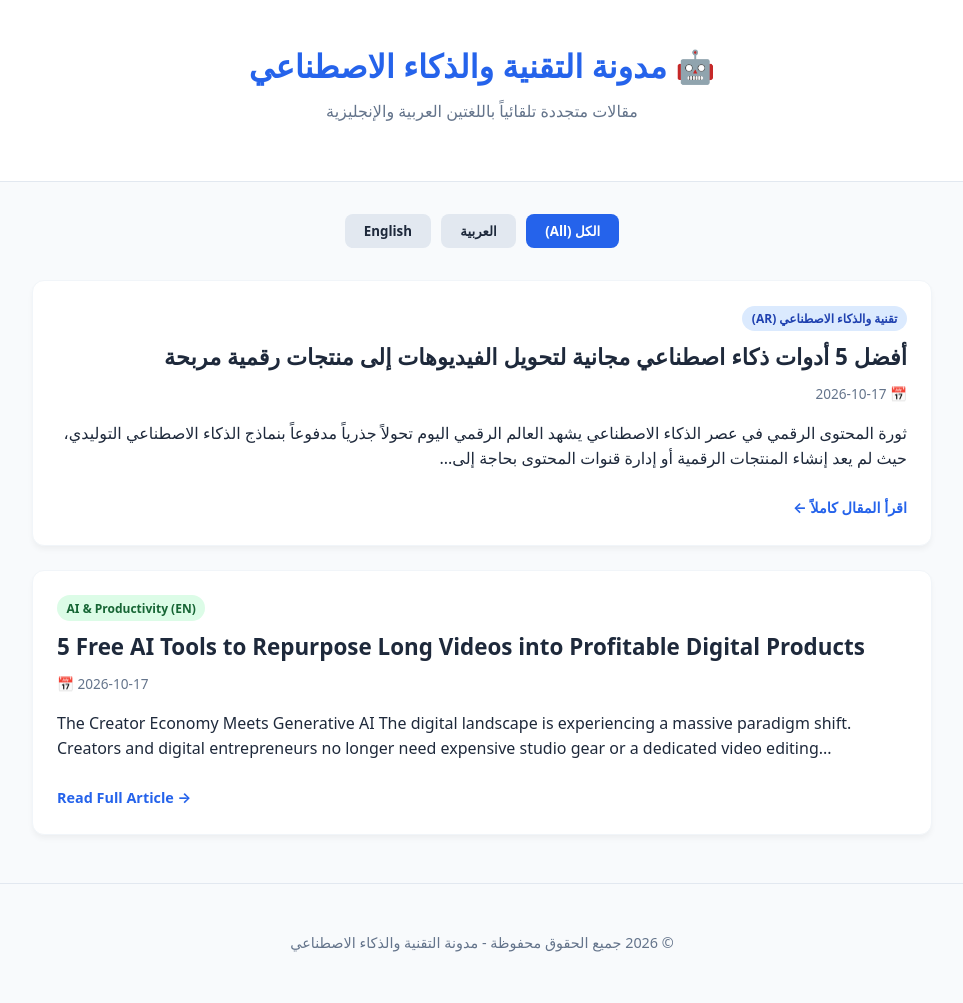
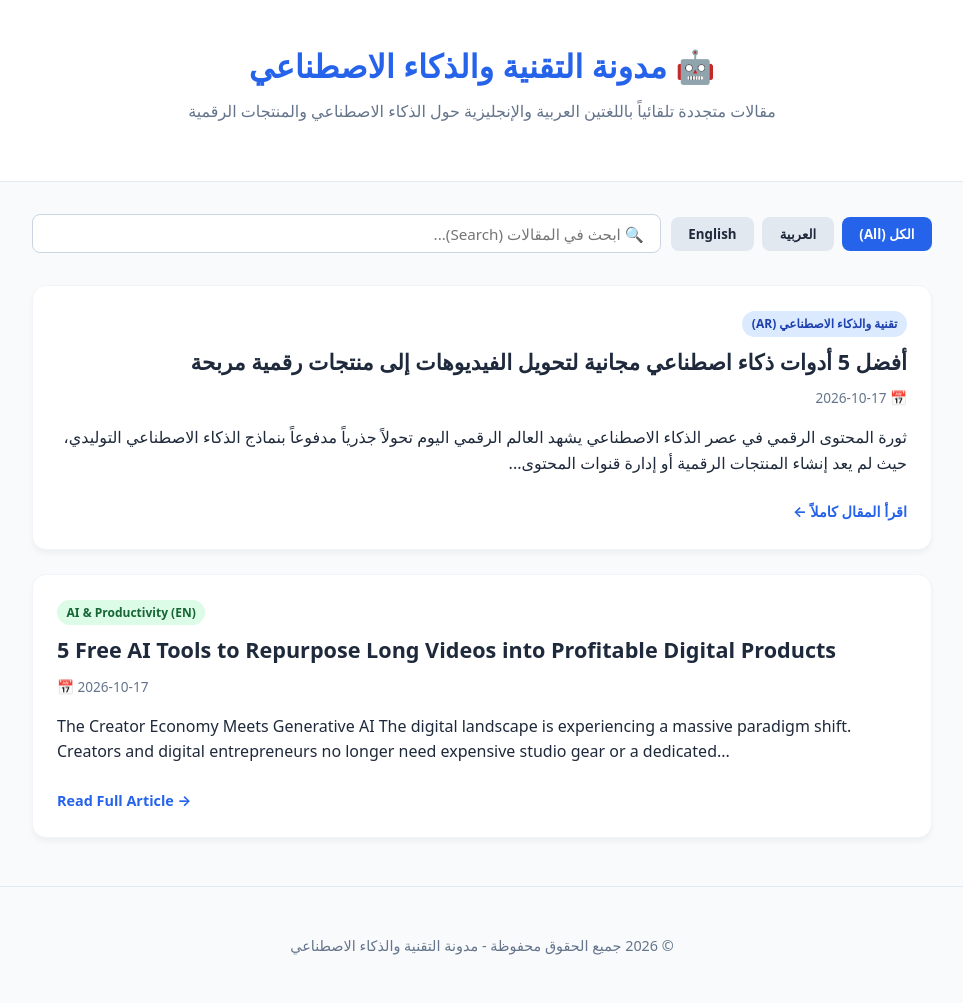
Before and after one commit to neuraltech-ai/Youstoredu, a Jekyll site: the page built from index.html, in a window 1280 px wide. Shown: the whole page, without its empty margins (158-1121 px from the left). Built offline with Jekyll 4.4.1, drawn with Linux system fonts in a browser that asks for light colours.

Commit message:
Add AI thumbnails, SEO sitemap, search bar, promo box, and twice-daily schedule

```diff
--- a/_config.yml
+++ b/_config.yml
@@ -1,4 +1,8 @@
 title: "مدونة التقنية والذكاء الاصطناعي"
-description: "مقالات متجددة تلقائياً باللغتين العربية والإنجليزية"
+description: "مقالات متجددة تلقائياً باللغتين العربية والإنجليزية حول الذكاء الاصطناعي والمنتجات الرقمية"
+url: "https://youlaa24.github.io"
 markdown: kramdown
 permalink: /:year/:month/:day/:title.html
+plugins:
+  - jekyll-sitemap
+  - jekyll-seo-tag
--- a/index.html
+++ b/index.html
@@ -6,6 +6,8 @@
     <meta charset="UTF-8">
     <meta name="viewport" content="width=device-width, initial-scale=1.0">
     <title>{{ site.title }}</title>
+    <meta name="description" content="{{ site.description }}">
+    {% seo %}
     <style>
         :root { --primary: #2563eb; --bg: #f8fafc; --card-bg: #ffffff; --text: #1e293b; --text-light: #64748b; }
         body { font-family: system-ui, -apple-system, sans-serif; background: var(--bg); color: var(--text); margin: 0; padding: 0; line-height: 1.6; }
@@ -13,12 +15,16 @@
         header h1 { margin: 0; color: var(--primary); font-size: 2rem; }
         header p { color: var(--text-light); margin-top: 0.5rem; }
         .container { max-width: 900px; margin: 2rem auto; padding: 0 1rem; }
-        .tabs { display: flex; justify-content: center; gap: 10px; margin-bottom: 2rem; }
-        .tab-btn { padding: 0.5rem 1.2rem; border: none; border-radius: 8px; background: #e2e8f0; color: var(--text); cursor: pointer; font-weight: bold; font-family: inherit; }
+        .controls { display: flex; flex-wrap: wrap; justify-content: space-between; align-items: center; gap: 10px; margin-bottom: 2rem; }
+        .tabs { display: flex; gap: 8px; }
+        .tab-btn { padding: 0.5rem 1.1rem; border: none; border-radius: 8px; background: #e2e8f0; color: var(--text); cursor: pointer; font-weight: bold; font-family: inherit; }
         .tab-btn.active { background: var(--primary); color: white; }
-        .card { background: var(--card-bg); border-radius: 12px; padding: 1.5rem; margin-bottom: 1.5rem; box-shadow: 0 4px 6px -1px rgba(0,0,0,0.05); transition: transform 0.2s; border: 1px solid #f1f5f9; }
+        .search-box { flex: 1; min-width: 200px; padding: 0.55rem 1rem; border: 1px solid #cbd5e1; border-radius: 8px; font-family: inherit; font-size: 0.95rem; }
+        .card { background: var(--card-bg); border-radius: 14px; overflow: hidden; margin-bottom: 1.5rem; box-shadow: 0 4px 6px -1px rgba(0,0,0,0.05); transition: transform 0.2s; border: 1px solid #f1f5f9; }
         .card:hover { transform: translateY(-3px); border-color: #cbd5e1; }
-        .card h2 { margin-top: 0.5rem; margin-bottom: 0.5rem; font-size: 1.4rem; }
+        .card-img { width: 100%; height: 220px; object-fit: cover; display: block; }
+        .card-body { padding: 1.5rem; }
+        .card h2 { margin-top: 0.5rem; margin-bottom: 0.5rem; font-size: 1.35rem; }
         .card h2 a { color: var(--text); text-decoration: none; }
         .card h2 a:hover { color: var(--primary); }
         .meta { font-size: 0.85rem; color: var(--text-light); margin-bottom: 0.8rem; }
@@ -35,30 +41,34 @@
     </header>
 
     <div class="container">
-        <!-- أزرار فلترة اللغة -->
+        <div class="controls">
             <div class="tabs">
                 <button class="tab-btn active" onclick="filterPosts('all', this)">الكل (All)</button>
                 <button class="tab-btn" onclick="filterPosts('ar', this)">العربية</button>
                 <button class="tab-btn" onclick="filterPosts('en', this)">English</button>
             </div>
+            <input type="text" id="searchInput" class="search-box" placeholder="🔍 ابحث في المقالات (Search)..." onkeyup="searchPosts()">
+        </div>
 
         <div id="posts-list">
             {% for post in site.posts %}
             <div class="card post-item" data-lang="{{ post.lang | default: 'ar' }}" {% if post.lang == 'en' %}dir="ltr"{% endif %}>
+                {% if post.image %}
+                <a href="{{ post.url | relative_url }}">
+                    <img class="card-img" src="{{ post.image }}" alt="{{ post.title }}" loading="lazy">
+                </a>
+                {% endif %}
+                <div class="card-body">
                     <span class="badge {% if post.lang == 'en' %}badge-en{% endif %}">
                         {{ post.categories | first | default: 'Tech' }} ({{ post.lang | upcase | default: 'AR' }})
                     </span>
                     <h2><a href="{{ post.url | relative_url }}">{{ post.title }}</a></h2>
                     <div class="meta">📅 {{ post.date | date: "%Y-%m-%d" }}</div>
-                <p>{{ post.content | strip_html | truncatewords: 30 }}</p>
+                    <p>{{ post.description | default: post.content | strip_html | truncatewords: 28 }}</p>
                     <a class="read-more" href="{{ post.url | relative_url }}">
                         {% if post.lang == 'en' %}Read Full Article &rarr;{% else %}اقرأ المقال كاملاً &larr;{% endif %}
                     </a>
                 </div>
-            {% else %}
-            <div class="card">
-                <h2>جاري تجهيز المقالات...</h2>
-                <p>سيتم عرض المقالات هنا تلقائياً فور توليدها بواسطة البوت.</p>
             </div>
             {% endfor %}
         </div>
--- /dev/null
+++ b/robots.txt
@@ -0,0 +1,3 @@
+User-agent: *
+Allow: /
+Sitemap: https://youlaa24.github.io/sitemap.xml
```
Also changed, not shown: other parts of index.html (+13 -5 lines), _layouts/post.html (+31 -9 lines), bot.py (+19 -8 lines), .github/workflows/auto_blog.yml. Lines whose indentation alone changed are shown as unchanged.
